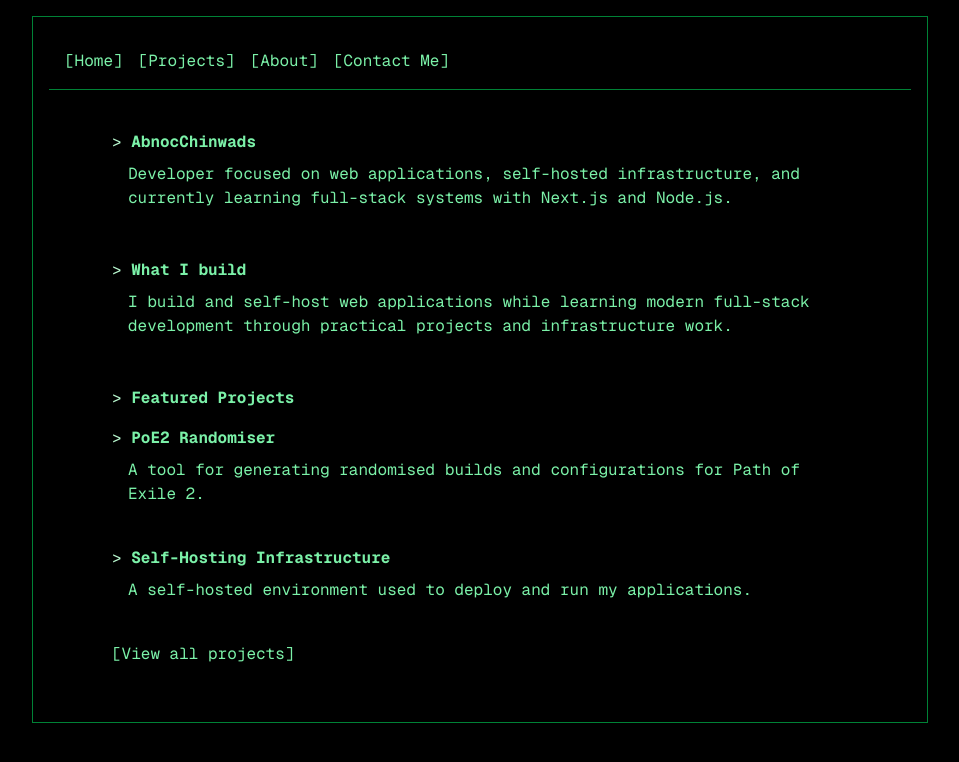
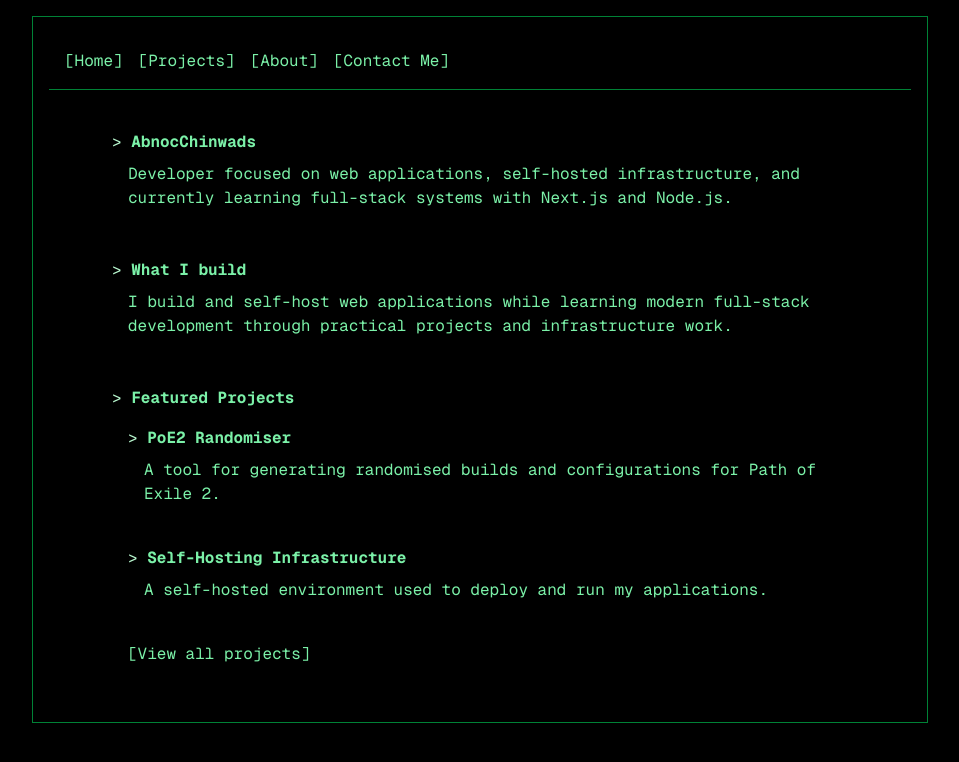
Before and after one commit to AbnocChinwads/abnoc-dev, a Next.js app: page / in a window 1280 px wide. Shown: the top 762 px of the page, without its empty margins (160-1119 px from the left). Built offline with nearby package versions, Linux system fonts and the light colour scheme.

Commit message:
Add margin to elements in ContactForm and Home page for improved layout

```diff
--- a/src/app/contacts/ContactForm.tsx
+++ b/src/app/contacts/ContactForm.tsx
@@ -96,7 +96,7 @@ export default function ContactForm() {
         className="hidden"
       />
       {success && <p className="text-green-400"> {">"} Message sent successfully</p>}
-      <div>
+      <div className="ml-4">
         <button type="submit" disabled={loading}>
           [{loading ? "Sending..." : "Send Message"}]
         </button>
--- a/src/app/page.tsx
+++ b/src/app/page.tsx
@@ -40,7 +40,7 @@ export default function Home() {
           <span className="text-green-200">{">"}</span>{" "}
           <span className="font-bold">Featured Projects</span>
         </div>
-
+        <div className="ml-4">
         {featuredProjects.map((project) => (
           <ProjectCard
             key={project.title}
@@ -49,8 +49,9 @@ export default function Home() {
             variant="compact"
           />
         ))}
+        </div>
 
-        <Link href="/projects">[View all projects]</Link>
+        <Link href="/projects" className="ml-4">[View all projects]</Link>
       </section>
     </main>
   );
```
